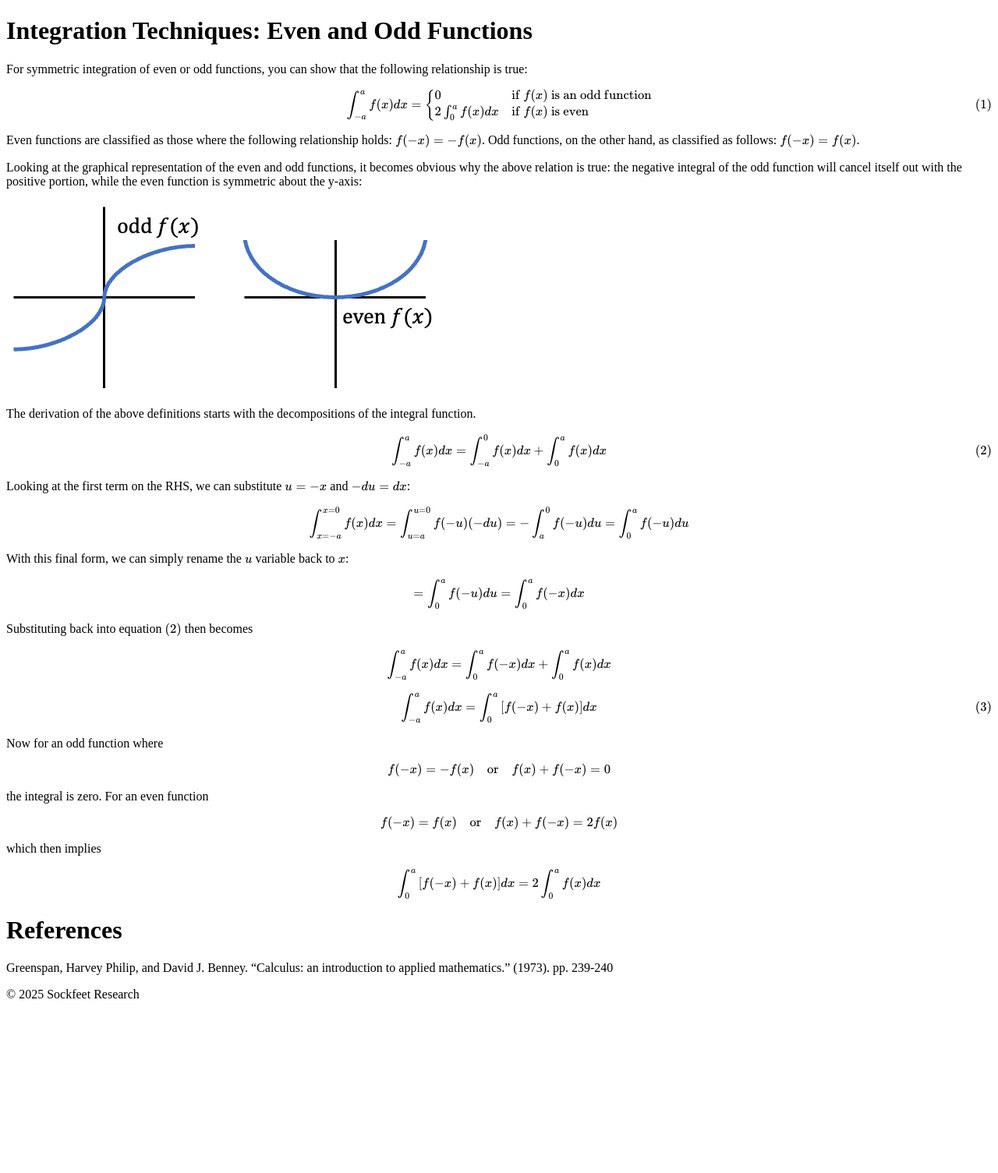
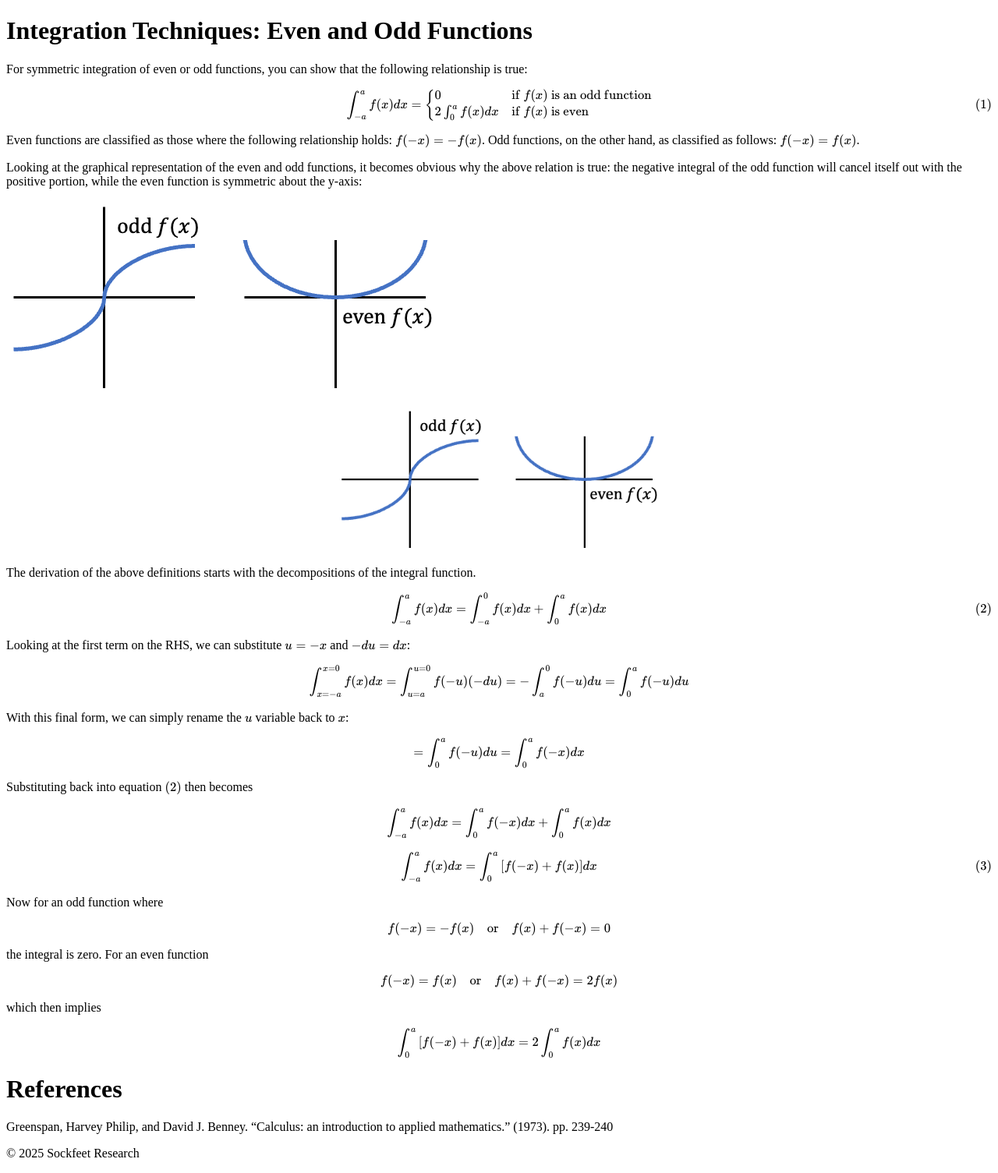
Before and after one commit to sockfeetresearch/blog, a Jekyll site: the page built from _posts/2025-05-31-integration-techniques-even-and-odd-functions.md, in a window 1280 px wide. Shown: the whole page at 78% size. Built offline with Jekyll 4.4.1, drawn with Linux system fonts in a browser that asks for light colours; our own code applies the rules of GitHub Pages for plain Markdown files; before the commit the page ends 1301 px from its top, so only the background shows below that.

Commit message:
trial of image centering

```diff
--- a/_posts/2025-05-31-integration-techniques-even-and-odd-functions.md
+++ b/_posts/2025-05-31-integration-techniques-even-and-odd-functions.md
@@ -25,6 +25,11 @@ Looking at the graphical representation of the even and odd functions, it become
 
 
 ![Even and Odd Functions]({{ site.baseurl }}/assets/images/even_odd_functions.png)
+
+
+<p align="center" width="100%">
+    <img width="33%" src="{{ site.baseurl }}/assets/images/even_odd_functions.png">
+</p>
 
 
 The derivation of the above definitions starts with the decompositions of the integral function.
```
